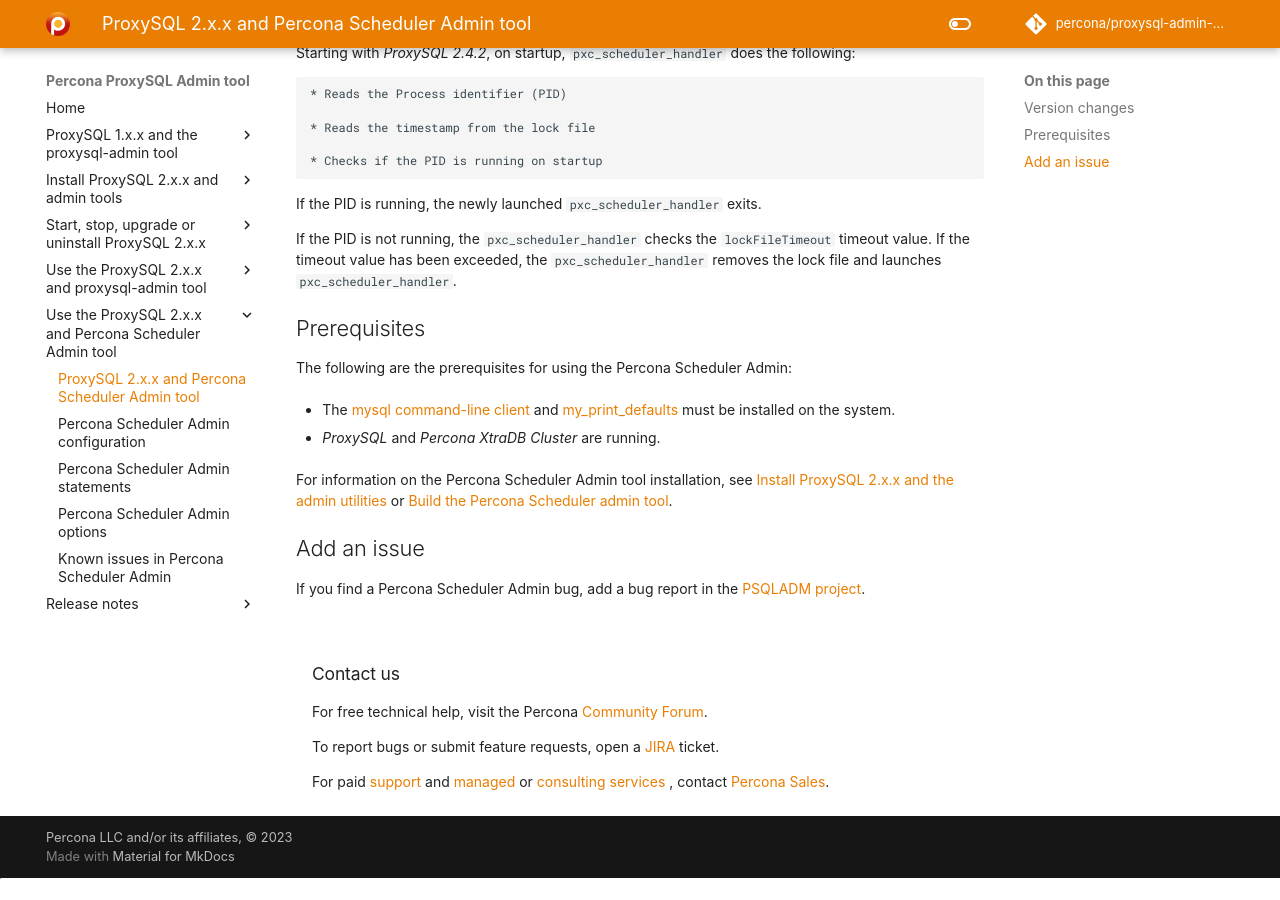
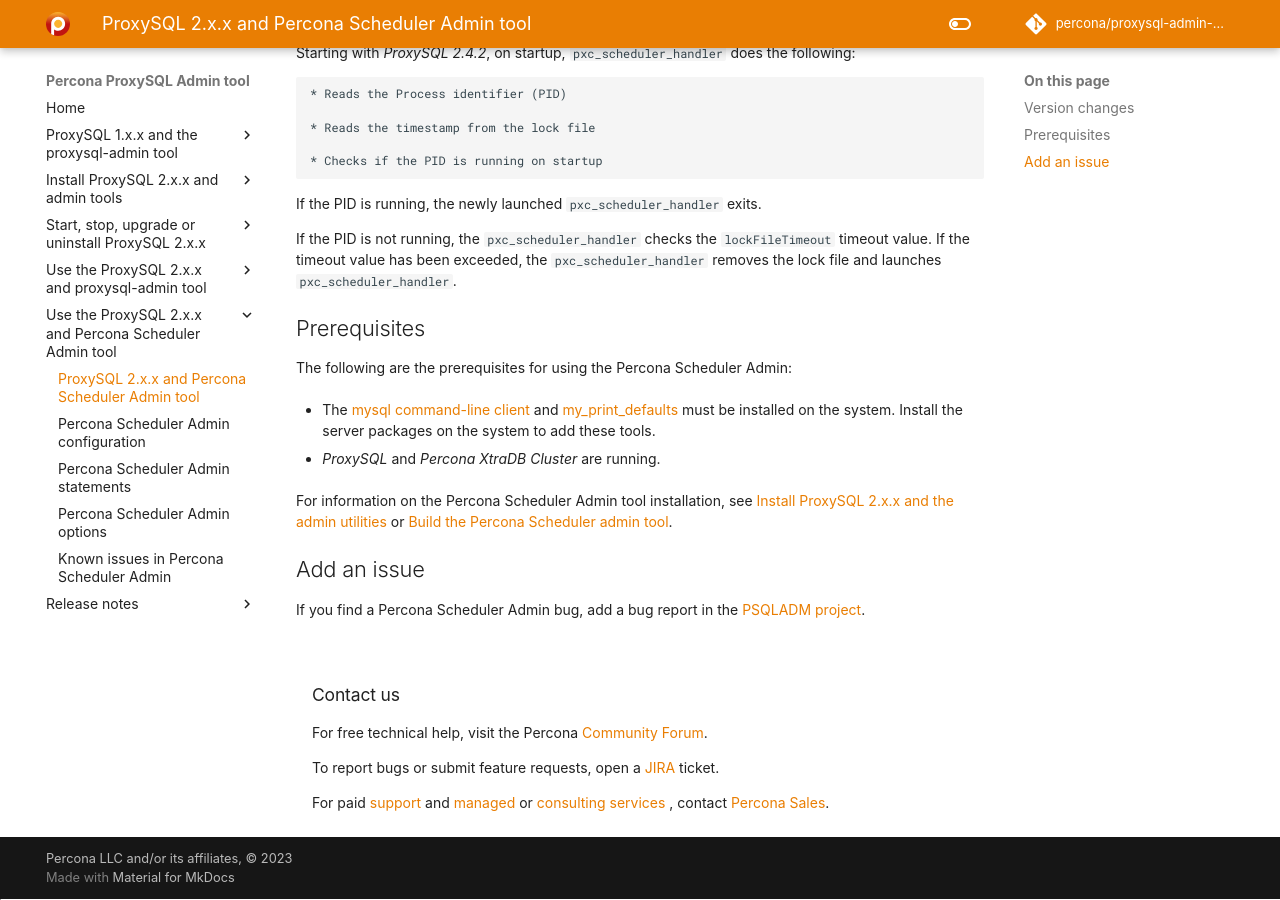
Before and after one commit to percona/proxysql-admin-tool-doc, an MkDocs documentation site: the page built from docs/percona-scheduler-admin.md, in a window 1280 px wide and 900 px high, scrolled down 780 px. Built offline with MkDocs 1.6.1 and Material for MkDocs 9.7.7, drawn with Linux system fonts in a browser that asks for light colours; nearby versions of some CDN libraries; some web fonts are replaced; comment, search, counter and statistics services are not loaded; the version menu is left out; before the commit the page ends 1659 px from its top, so only the background shows below that.

Commit message:
PSQLADM-453 Update prerequisites text
	modified:   docs/percona-scheduler-admin.md

```diff
--- a/docs/percona-scheduler-admin.md
+++ b/docs/percona-scheduler-admin.md
@@ -42,7 +42,7 @@
 
 The following are the prerequisites for using the Percona Scheduler Admin:
 
-* The [mysql command-line client](https://dev.mysql.com/doc/refman/8.0/en/mysql.html) and [my_print_defaults](https://dev.mysql.com/doc/refman/8.0/en/my-print-defaults.html) must be installed on the system.
+* The [mysql command-line client](https://dev.mysql.com/doc/refman/8.0/en/mysql.html) and [my_print_defaults](https://dev.mysql.com/doc/refman/8.0/en/my-print-defaults.html) must be installed on the system. Install the server packages on the system to add these tools.
 
 * *ProxySQL* and *Percona XtraDB Cluster* are running.
 
```
